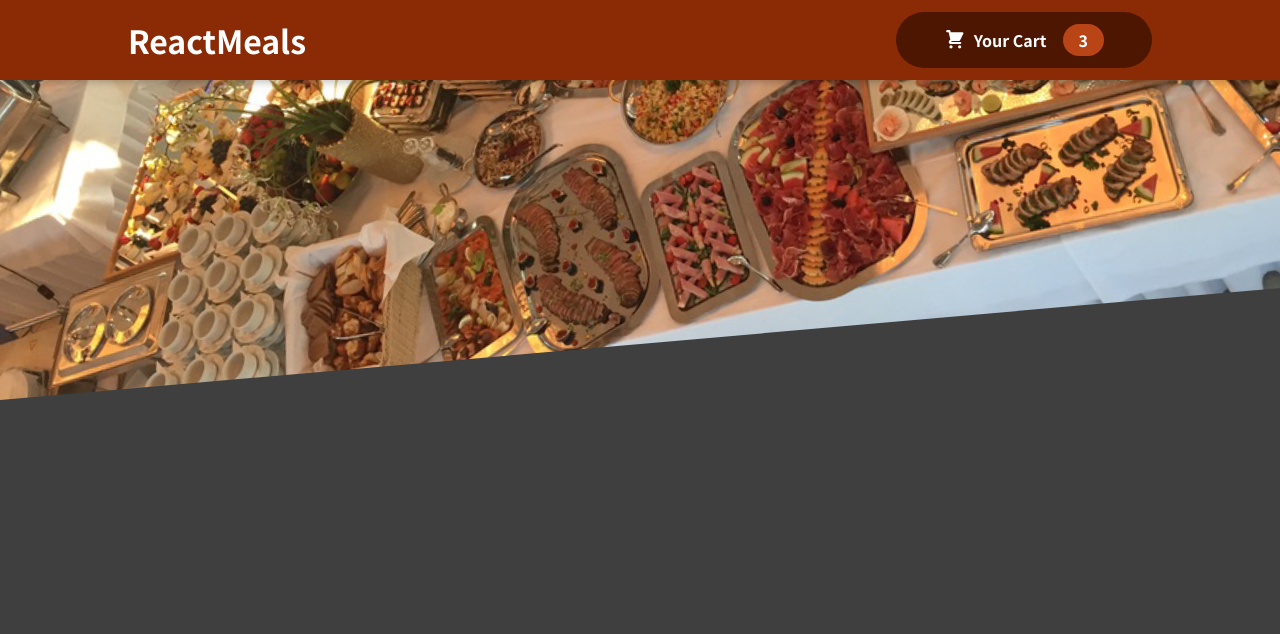
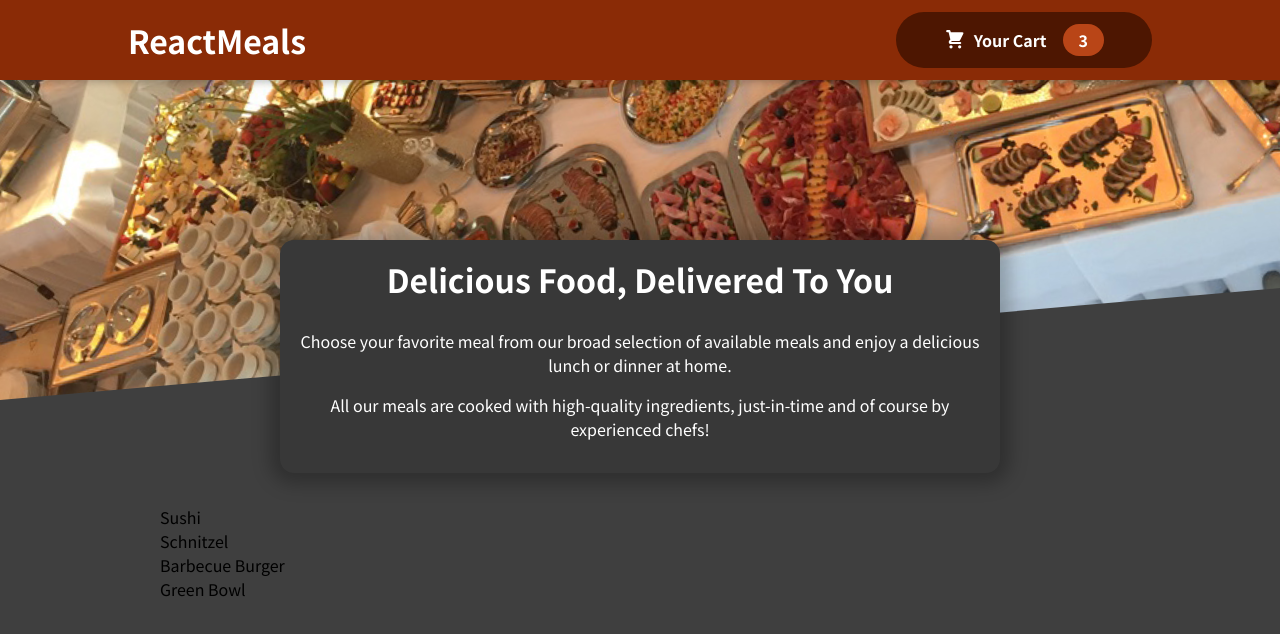
Before and after one commit to adnan-sheikh/food-order-app, a JavaScript app: page / in a window 1280 px wide. Shown: the top 634 px of the page. Built offline with nearby package versions, Linux system fonts and the light colour scheme.

Commit message:
add Meals related components and styles

```diff
--- a/src/App.js
+++ b/src/App.js
@@ -1,9 +1,14 @@
 import Header from './components/layout/Header';
+
+import Meals from './components/meals/Meals';
 
 const App = () => {
   return (
     <>
       <Header />
+      <main>
+        <Meals />
+      </main>
     </>
   );
 };
--- /dev/null
+++ b/src/components/meals/AvailableMeals.js
@@ -0,0 +1,45 @@
+import classes from './AvailableMeals.module.css';
+
+import MealsSummary from './MealsSummary';
+
+const DUMMY_MEALS = [
+  {
+    id: 'm1',
+    name: 'Sushi',
+    description: 'Finest fish and veggies',
+    price: 22.99,
+  },
+  {
+    id: 'm2',
+    name: 'Schnitzel',
+    description: 'A german specialty!',
+    price: 16.5,
+  },
+  {
+    id: 'm3',
+    name: 'Barbecue Burger',
+    description: 'American, raw, meaty',
+    price: 12.99,
+  },
+  {
+    id: 'm4',
+    name: 'Green Bowl',
+    description: 'Healthy...and green...',
+    price: 18.99,
+  },
+];
+
+const AvailableMeals = () => {
+  const mealsList = DUMMY_MEALS.map(meal => <li>{meal.name}</li>)
+
+  return (
+    <section className={classes.meals}>
+      <ul>{mealsList}</ul>
+    </section>
+    // <div>
+    //   <MealsSummary />
+    // </div>
+  );
+};
+
+export default AvailableMeals;
--- /dev/null
+++ b/src/components/meals/AvailableMeals.module.css
@@ -0,0 +1,24 @@
+.meals {
+  max-width: 60rem;
+  width: 90%;
+  margin: 2rem auto;
+  animation: meals-appear 1s ease-out forwards;
+}
+
+.meals ul {
+  list-style: none;
+  margin: 0;
+  padding: 0;
+}
+
+@keyframes meals-appear {
+  from {
+    opacity: 0;
+    transform: translateY(3rem);
+  }
+
+  to {
+    opacity: 1;
+    transform: translateY(0);
+  }
+}
--- /dev/null
+++ b/src/components/meals/Meals.js
@@ -0,0 +1,15 @@
+import classes from './Meals.module.css';
+
+import MealsSummary from './MealsSummary';
+import AvailableMeals from './AvailableMeals';
+
+const Meals = () => {
+  return (
+    <div>
+      <MealsSummary />
+      <AvailableMeals />
+    </div>
+  );
+};
+
+export default Meals;
--- /dev/null
+++ b/src/components/meals/MealsSummary.js
@@ -0,0 +1,19 @@
+import classes from './MealsSummary.module.css';
+
+const MealsSummary = () => {
+  return (
+    <section className={classes.summary}>
+      <h2>Delicious Food, Delivered To You</h2>
+      <p>
+        Choose your favorite meal from our broad selection of available meals
+        and enjoy a delicious lunch or dinner at home.
+      </p>
+      <p>
+        All our meals are cooked with high-quality ingredients, just-in-time and
+        of course by experienced chefs!
+      </p>
+    </section>
+  );
+};
+
+export default MealsSummary;
--- /dev/null
+++ b/src/components/meals/MealsSummary.module.css
@@ -0,0 +1,18 @@
+.summary {
+  text-align: center;
+  max-width: 45rem;
+  width: 90%;
+  margin: auto;
+  margin-top: -10rem;
+  position: relative;
+  background-color: #383838;
+  color: white;
+  border-radius: 14px;
+  padding: 1rem;
+  box-shadow: 0 1px 18px 10px rgba(0, 0, 0, 0.25);
+}
+
+.summary h2 {
+  font-size: 2rem;
+  margin-top: 0;
+}
```
Also changed, not shown: src/components/meals/Meals.module.css (added), 1 other file (tests, documents, lock files or other folders).
